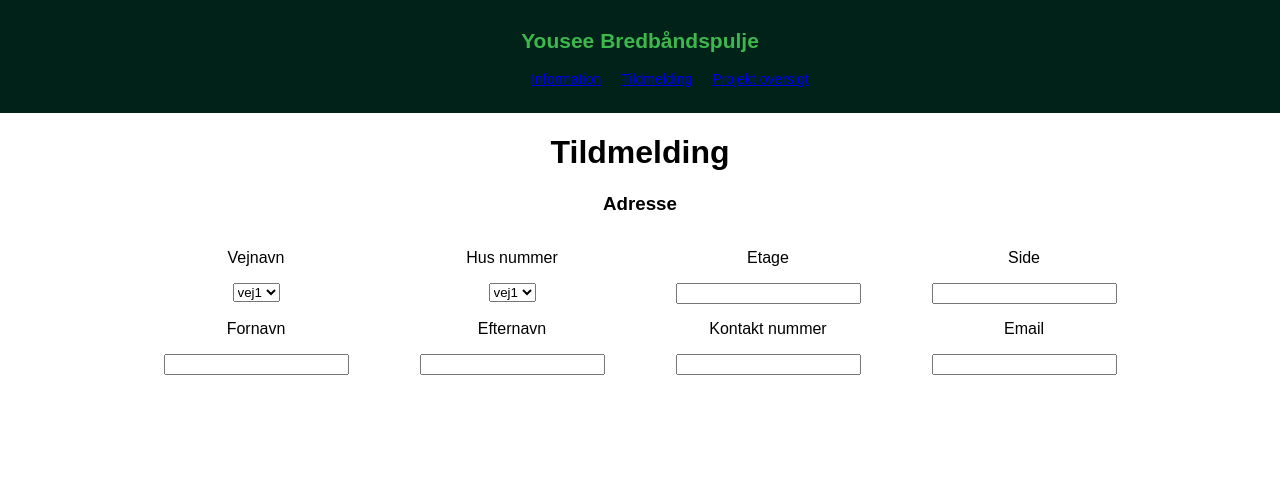
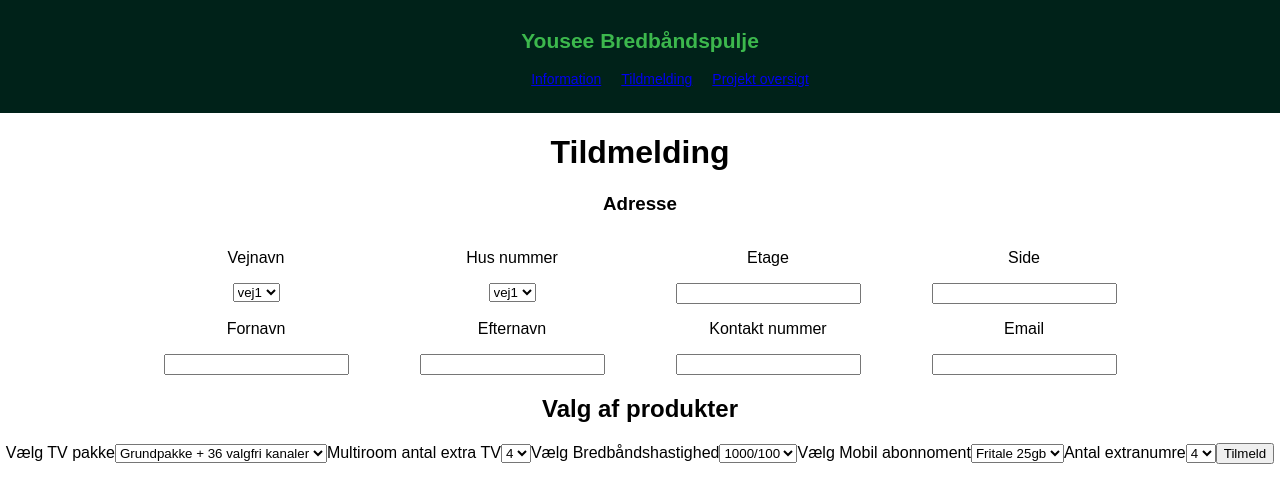
Before and after one commit to Lean-Rasmussen/bredbaandpulje, a React (Create React App) app: page /tilmelding in a window 1280 px wide. Both pictures are taken after a click on the item "Tildmelding". Shown: the top 502 px of the page. Built offline with nearby package versions, Linux system fonts and the light colour scheme.

Commit message:
added product selection again in product choice

```diff
--- a/src/components/tilmelding.js
+++ b/src/components/tilmelding.js
@@ -40,6 +40,42 @@
               <p>Email</p><input></input>
               </div>
             </form>
+      <h2> Valg af produkter</h2>
+        <label>Vælg TV pakke</label>
+        <select id="pakkevalg" onChange={this.getImage}>
+          {this.props.route.produkter.TvPakker.map(function(pakke, id,){
+            return <option  key={pakke.Id} selected>{pakke.pakke}</option>
+          })}
+        </select>
+
+        <label>Multiroom antal extra TV</label>
+        <select id="multiroom" onChange={this.getImage}>
+          {this.props.route.produkter.antal.map(function(antal, id){
+            return <option  key={id} selected>{antal}</option>
+        })}
+        </select>
+
+        <label>Vælg Bredbåndshastighed</label>
+        <select id="BBhastighed" onChange={this.getImage}>
+          {this.props.route.produkter.BredbaandsHastigheder.map(function(pakke, id,){
+            return <option  key={pakke.Id} selected>{pakke.speed}</option>
+          })}
+        </select>
+
+      <label>Vælg Mobil abonnoment</label>
+      <select id="MobilAbo" onChange={this.getImage}>
+        {this.props.route.produkter.MobilAbo.map(function(abo){
+            return <option  selected>{abo.name}</option>
+        })}
+      </select>
+
+      <label>Antal extranumre</label>
+      <select id="ExtraNumre" onChange={this.getImage}>
+        {this.props.route.produkter.antal.map(function(antal, id){
+            return <option  key={id} selected>{antal}</option>
+        })}
+      </select>
+      <button>Tilmeld</button>
     </div>
   );
   }
--- a/src/index.js
+++ b/src/index.js
@@ -17,8 +17,8 @@
 	<Router history={hashHistory}>
 		<Route component={App}>
 			<Route path="/" component={Information} information={information} />
-			<Route path="/tilmelding" component={Tilmelding} planInfo={planInfo} faseBeskrivelse={information}/>
-			<Route path="/progress" component={Progress} faseBeskrivelse={information} planInfo={planInfo} />
+			<Route path="/tilmelding" component={Tilmelding} planInfo={planInfo} faseBeskrivelse={information} produkter={produkter}/>
+			<Route path="/progress" component={Progress} faseBeskrivelse={information} planInfo={planInfo}/>
 		</Route>
 	</Router>
 ),document.getElementById('root')
```
